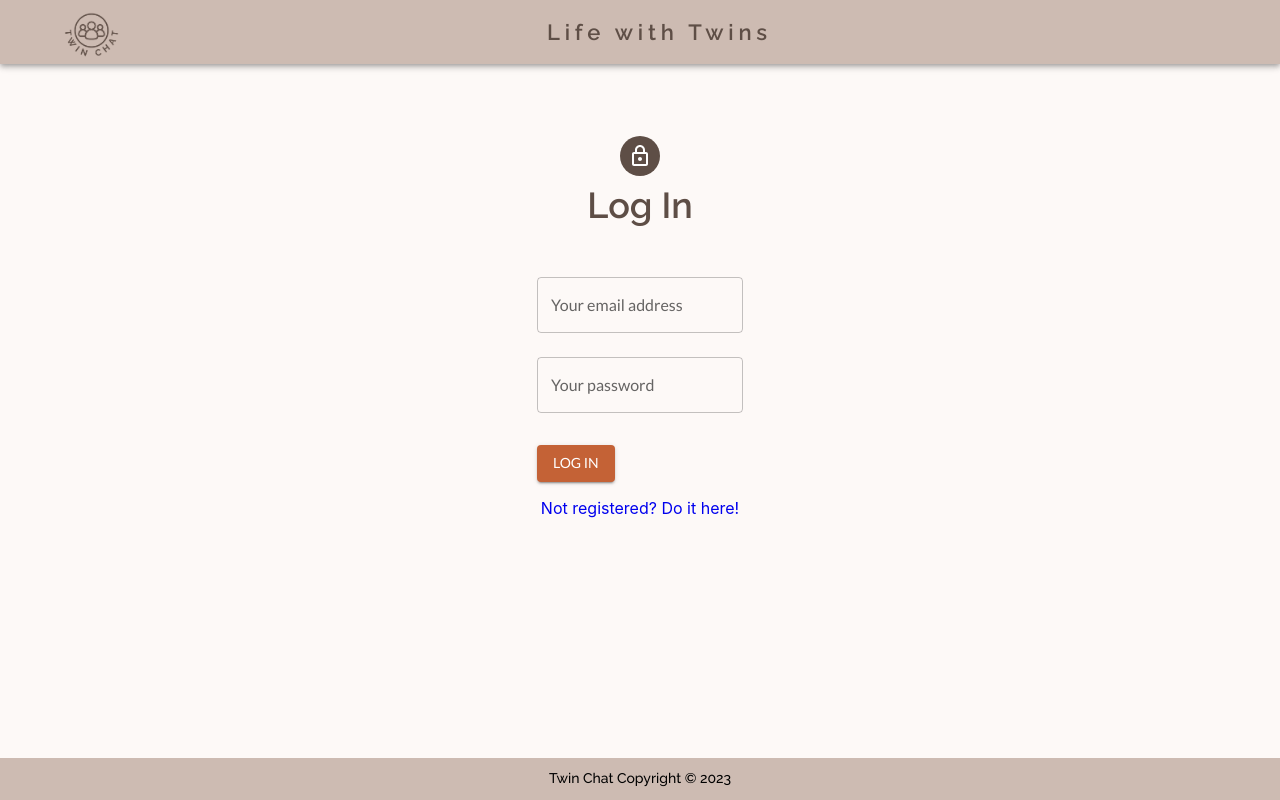
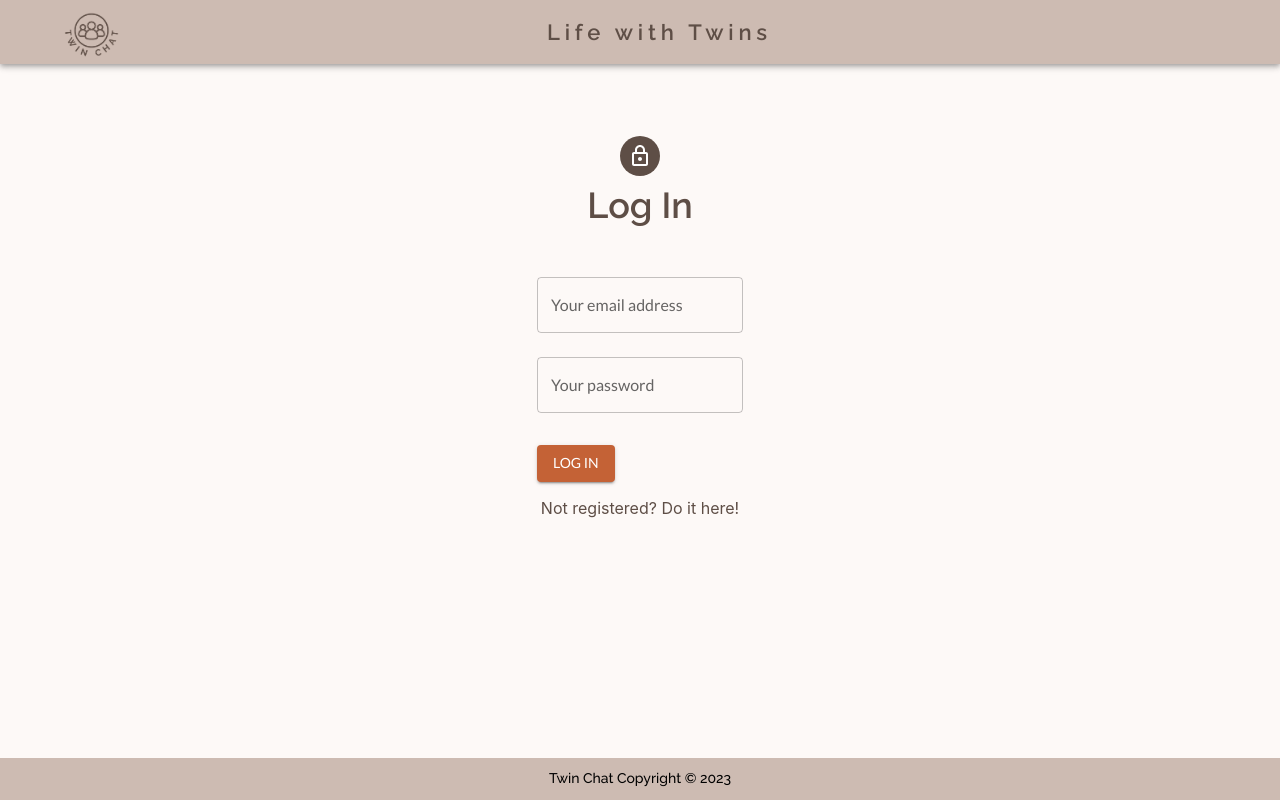
Before and after one commit to Noroff-FEU-Assignments/project-exam-2-heine5150, a React (Create React App) app in the folder twin-chat/: page /login in a window 1280 px wide. Built offline with nearby package versions, Linux system fonts and the light colour scheme.

Commit message:
small change to login

```diff
--- a/twin-chat/src/App.css
+++ b/twin-chat/src/App.css
@@ -8,4 +8,9 @@ body {
 
 a {
   text-decoration: none;
+  color: #5e4e46;
+  margin-left: 0;
 }
+a:hover {
+  text-decoration: underline;
+}
--- a/twin-chat/src/pages/LoginPage.js
+++ b/twin-chat/src/pages/LoginPage.js
@@ -125,7 +125,7 @@ export default function LoginPage() {
           </Box>
         </form>
 
-        <Link to="/register" variant="body2">
+        <Link to="/register" variant="body2" underline="hover" color="primary">
           Not registered? Do it here!
         </Link>
       </Box>
--- a/twin-chat/src/pages/SingleProfilePage.js
+++ b/twin-chat/src/pages/SingleProfilePage.js
@@ -76,7 +76,7 @@ export default function SingleProfilePage() {
               }}
             />
           )}
-          <Box sx={{ padding: "30px" }}>
+          <Box sx={{ padding: { xs: "10px", md: "30px" } }}>
             <Stack
               sx={{
                 paddingTop: "10px",
```
